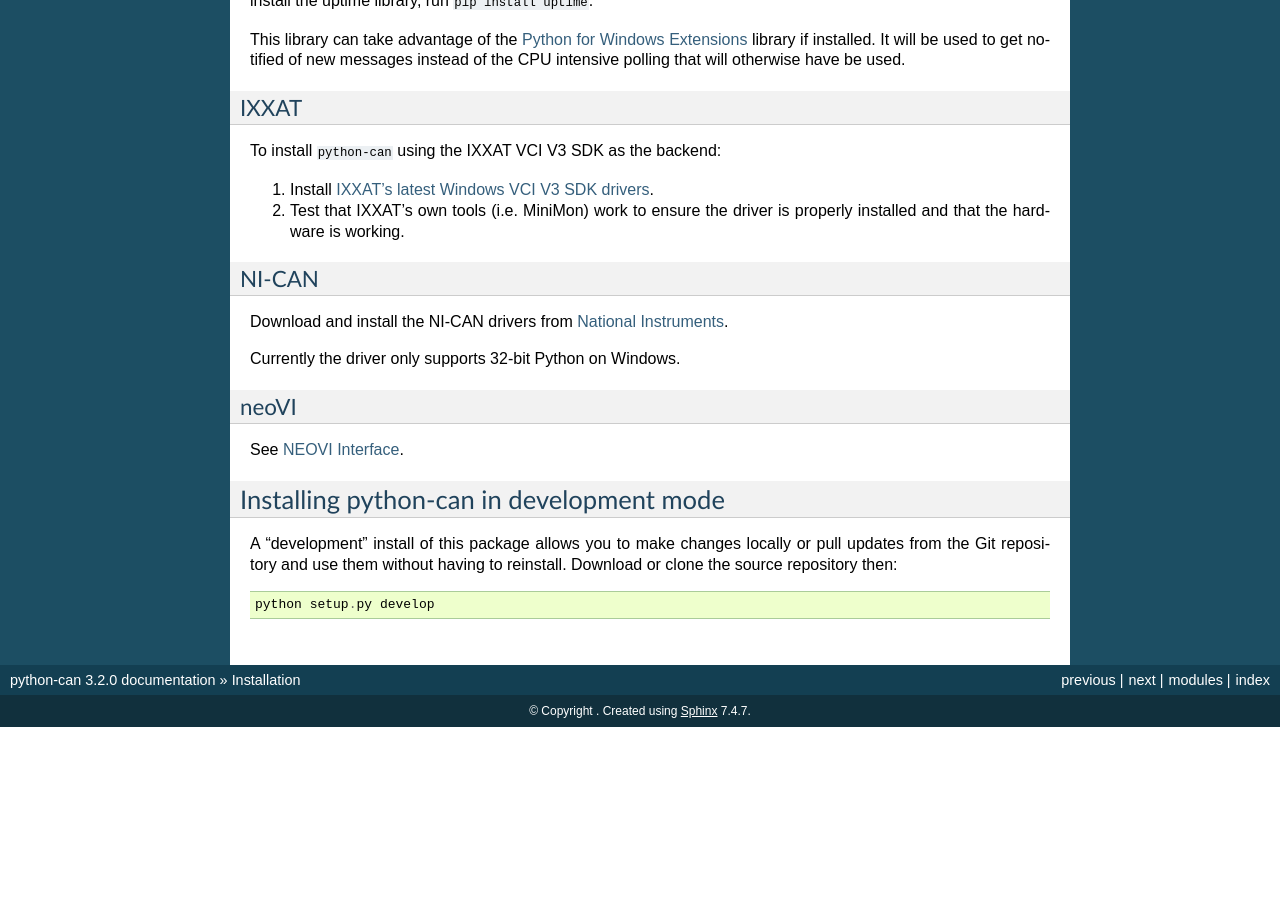
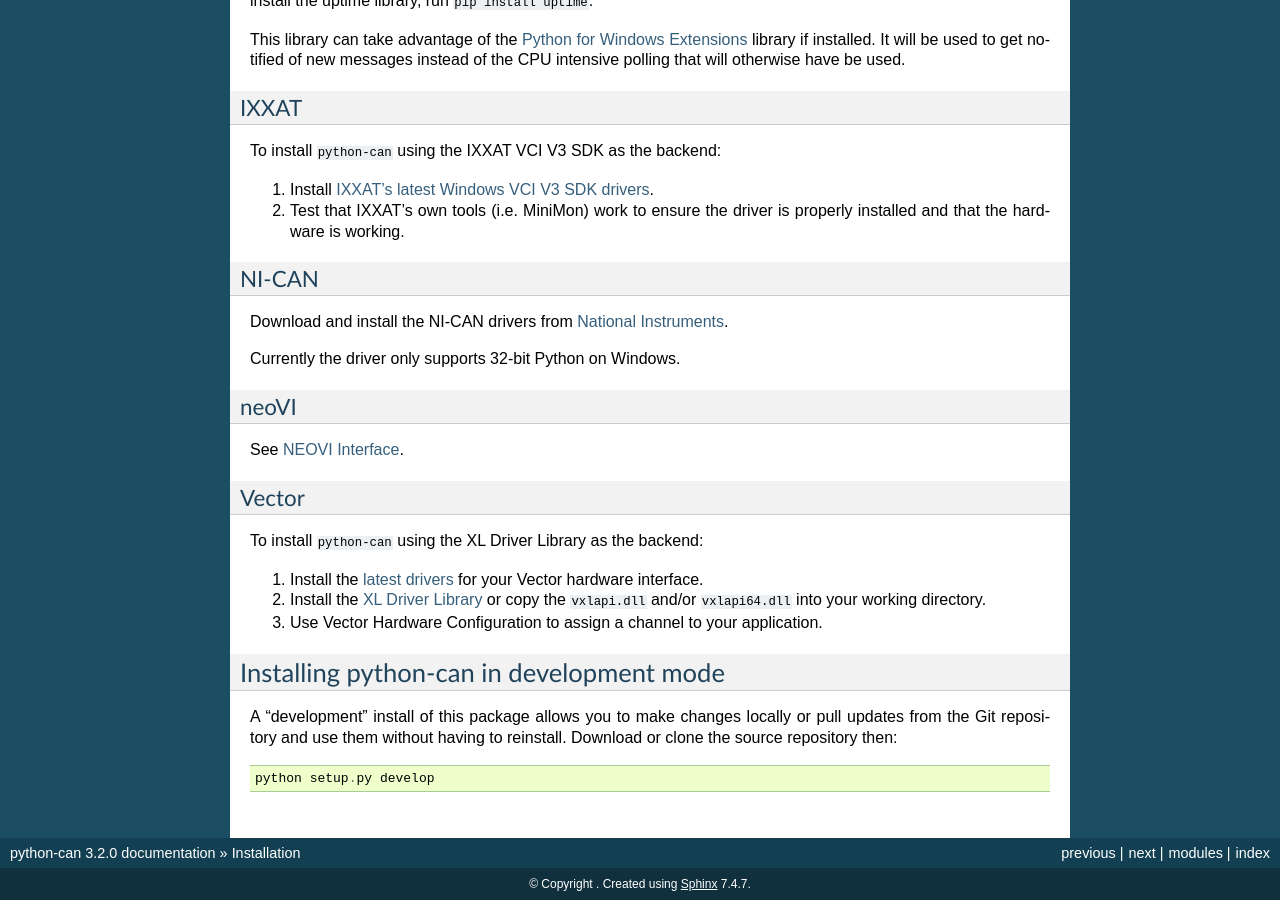
Before and after one commit to hardbyte/python-can, a Sphinx documentation site: the page built from doc/installation.rst, in a window 1280 px wide and 900 px high, scrolled down 760 px. Built offline with Sphinx 7.4.7, drawn with Linux system fonts in a browser that asks for light colours; before the commit the page ends 1487 px from its top, so only the background shows below that.

Commit message:
Add Vector dependencies to docs

```diff
--- a/doc/installation.rst
+++ b/doc/installation.rst
@@ -78,6 +78,17 @@ neoVI
 
 See :doc:`interfaces/neovi`.
 
+Vector
+~~~~~~
+
+To install ``python-can`` using the XL Driver Library as the backend:
+
+1. Install the `latest drivers <https://www.vector.com/latest_driver>`__ for your Vector hardware interface.
+
+2. Install the `XL Driver Library <https://www.vector.com/xl-lib/11/>`__ or copy the ``vxlapi.dll`` and/or
+   ``vxlapi64.dll`` into your working directory.
+
+3. Use Vector Hardware Configuration to assign a channel to your application.
 
 Installing python-can in development mode
 -----------------------------------------
```
